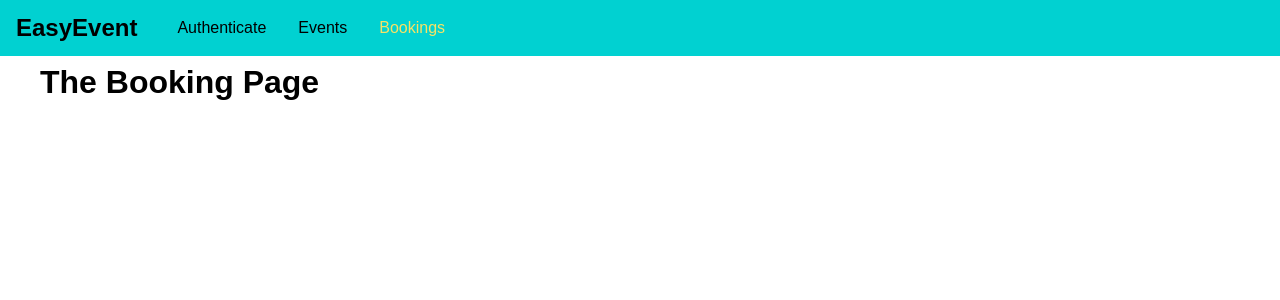
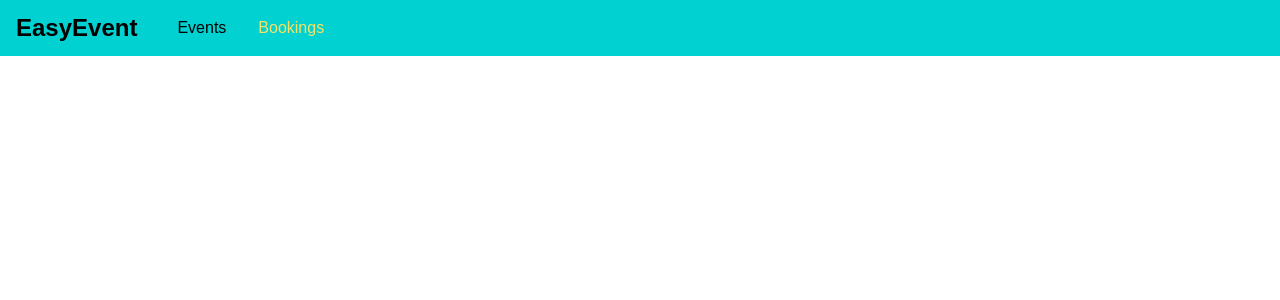
Before and after one commit to James-Ly/Event-booking-GraphQL, a React (Create React App) app in the folder frontend/: page /bookings in a window 1280 px wide. Shown: the top 300 px of the page. Built offline with nearby package versions, Linux system fonts and the light colour scheme.

Commit message:
Adding Context for authentication in the front-end, the app can now receive token from the backend and store it in the auth-context

```diff
--- a/frontend/src/App.js
+++ b/frontend/src/App.js
@@ -6,20 +6,43 @@
 import BookingPage from './pages/Booking'
 import EventsPage from './pages/Events'
 import MainNavigation from './components/Navigation/MainNavigation'
+import AuthContext from './context/auth-context'
 
 class App extends Component {
+  state = {
+    token: null,
+    userId: null
+  }
+
+  login = (token, userId, tokenExpiration) => {
+    this.setState({ token: token, userId: userId })
+  }
+
+  logout = () => {
+    this.setState({ token: null, userId: null })
+  }
+
   render() {
     return (
       <BrowserRouter>
+        <AuthContext.Provider value={{
+          token: null,
+          userId: null,
+          login: this.login,
+          logout: this.logout
+        }}>
           <MainNavigation />
           <main className='main-content'>
             <Switch>
-            <Redirect from='/' to='/auth' exact />
-            <Route path='/auth' component={AuthPage} />
+              {!this.state.token && <Redirect from='/' to='/auth' exact />}
+              {this.state.token && <Redirect from='/' to='/events' exact />}
+              {this.state.token && <Redirect from='/auth' to='/events' exact />}
+              {!this.state.token && <Route path='/auth' component={AuthPage} />}
               <Route path='/events' component={EventsPage} />
-            <Route path='/bookings' component={BookingPage} />
+              {this.state.token && <Route path='/bookings' component={BookingPage} />}
             </Switch>
           </main>
+        </AuthContext.Provider>
       </BrowserRouter>
     );
   }
--- a/frontend/src/components/Navigation/MainNavigation.js
+++ b/frontend/src/components/Navigation/MainNavigation.js
@@ -1,22 +1,28 @@
 import React from 'react'
 import { NavLink } from 'react-router-dom'
 import './MainNavigation.css'
+import AuthContext from '../../context/auth-context'
 
 const MainNavigation = (props) => {
     return (
-        <header className='main-navigation'>
+        <AuthContext.Consumer>
+            {(context) => {
+                return (<header className='main-navigation'>
                     <div className='main-navigation__logo'>
                         <h1>EasyEvent</h1>
                     </div>
                     <div className='main-navigation__items'>
                         <ul>
-                    <li><NavLink to="/auth">Authenticate</NavLink></li>
+                            {context.token && (<li><NavLink to="/auth">Authenticate</NavLink></li>)}
                             <li><NavLink to="/events">Events</NavLink></li>
-                    <li><NavLink to="/bookings">Bookings</NavLink></li>
+                            {!context.token && (<li><NavLink to="/bookings">Bookings</NavLink></li>)}
                         </ul>
                     </div>
                 </header>
                 )
+            }}
+        </AuthContext.Consumer>
+    )
 }
 
 export default MainNavigation
--- /dev/null
+++ b/frontend/src/context/auth-context.js
@@ -0,0 +1,12 @@
+import React from 'react';
+
+export default React.createContext({
+    token: null,
+    userId: null,
+    login: (token, userId, tokenExpiration) => {
+
+    },
+    logout: () => {
+
+    }
+})
--- a/frontend/src/pages/Auth.js
+++ b/frontend/src/pages/Auth.js
@@ -1,10 +1,13 @@
 import React, { Component } from 'react';
 import './Auth.css'
+import AuthContext from '../context/auth-context.js'
 
 class AuthPage extends Component {
     state = {
         isLogin: true
     }
+
+    static contextType = AuthContext
 
     constructor(props) {
         super(props);
@@ -62,6 +65,12 @@
             }
             return res.json()
         }).then(resData => {
+            if (resData.data.login.token) {
+                this.context.login(
+                    resData.data.login.token,
+                    resData.data.login.userId,
+                    resData.data.login.tokenExpiration)
+            }
             console.log(resData)
         }).catch(err => {
             console.log(err)
```
Lines whose indentation alone changed are shown as unchanged.
